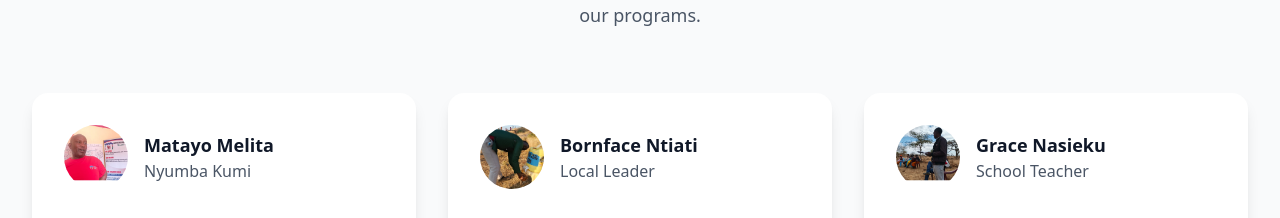
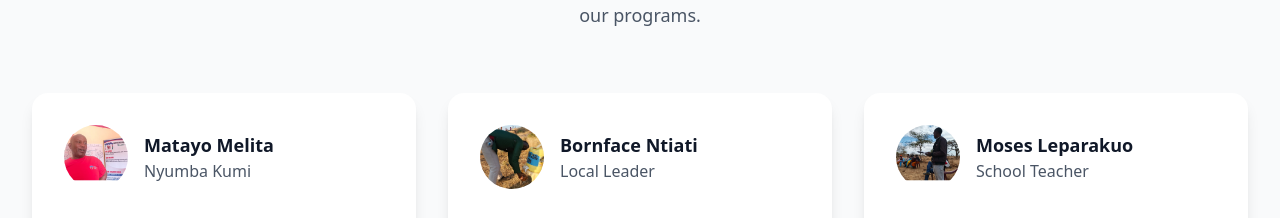
Before and after one commit to ntishabenson-png/Biotisho-Kilimanjaro-CBO, a React (Vite) app: page / in a window 1280 px wide. Shown: the part 2768-2986 px from the top of the page. Built offline with nearby package versions, Linux system fonts and the light colour scheme; no server answers.

Commit message:
Changing grace nasieku tu Moses leparakuo

```diff
--- a/src/pages/Homepage.tsx
+++ b/src/pages/Homepage.tsx
@@ -84,7 +84,7 @@ const Homepage = () => {
       image: '/RichardSarbabi.jpg'
     },
     {
-      name: 'Grace Nasieku',
+      name: 'Moses Leparakuo',
       role: 'School Teacher',
       quote: 'The sanitation improvements in our school have reduced student absenteeism and created a healthier learning environment.',
       image: '/Mwalimu.jpg'
```
